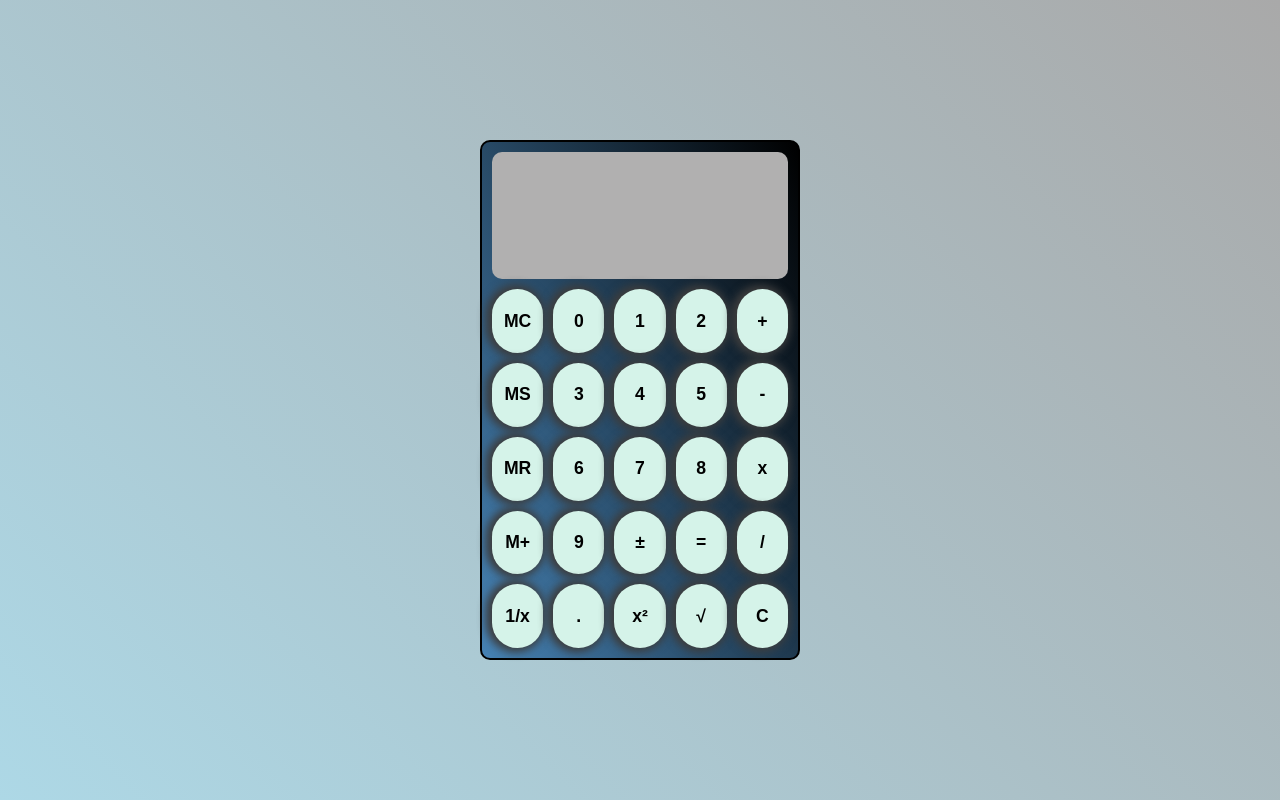
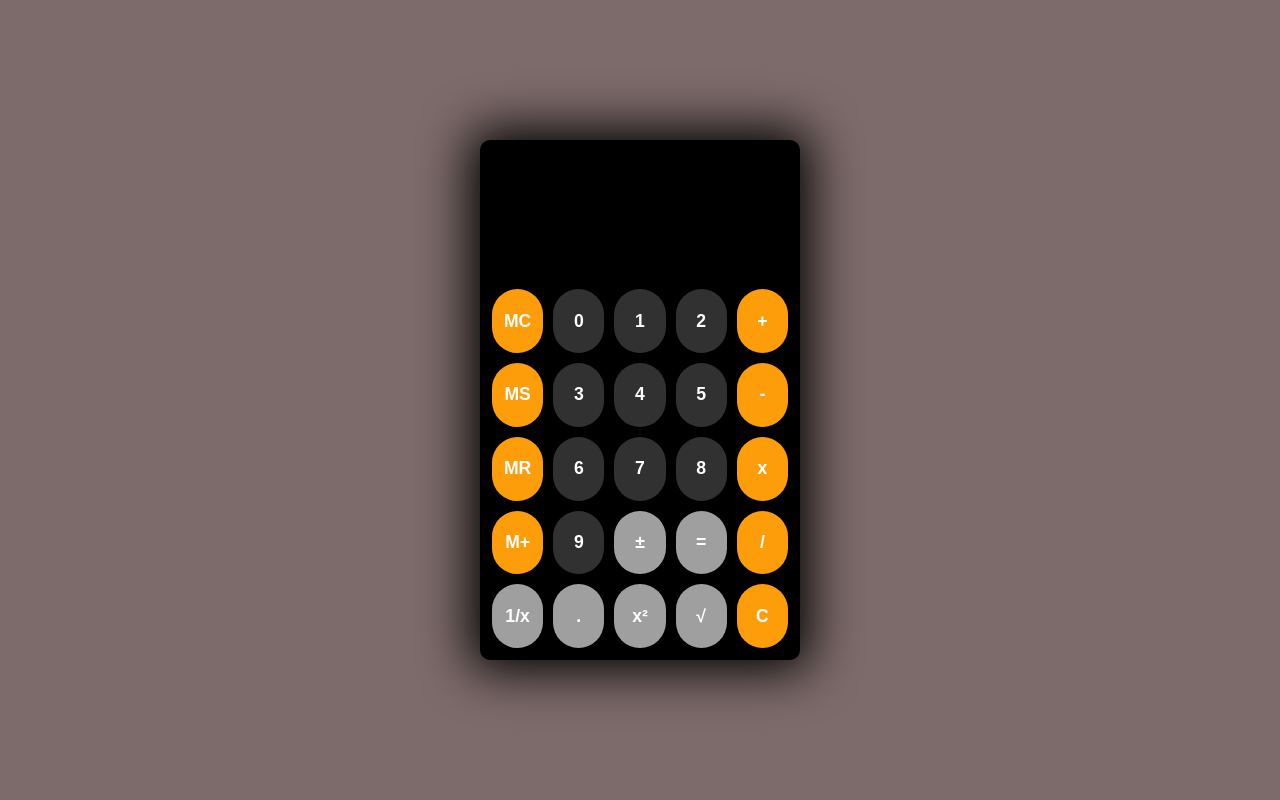
Before and after one commit to Sikander-Hayat-Khan/Web-Based-Calculator, a plain HTML site: page index.html in a window 1280 px wide. Drawn offline with Linux system fonts and the light colour scheme.

Commit message:
changes made to js and css files

```diff
--- a/script.js
+++ b/script.js
@@ -17,13 +17,26 @@ const buttonArray = [
     ["1/x", ".", "x²", "√", "C"]
 ];
 
+
+const yellowoperators = ["MC", "MS", "MR", "M+", "C", "/", "+", "-", "x"];
+const greyoperators = ["1/x", ".", "x²", "√", "±", "="];
 for (let i = 0; i < 5; i++) {
     for (let j = 0; j < 5; j++) {
         const val = buttonArray[i][j];
         button = document.createElement("button");
         button.textContent = val;
         Grid.appendChild(button);
+        button.style.color = "white"
 
+        if (yellowoperators.includes(val)) {
+            button.style.backgroundColor = "#FE9D0A";
+        }
+        else if (greyoperators.includes(val)) {
+            button.style.backgroundColor = "#9F9F9F";
+        }
+        else {
+            button.style.backgroundColor = "#313131"
+        }
         // Assigning functions
         if (isDigit(val) || val === ".") {
             button.addEventListener("click", () => appendValue(val));
--- a/style.css
+++ b/style.css
@@ -4,7 +4,7 @@
     box-sizing: border-box;
 }
 body {
-    background: linear-gradient(45deg, lightblue, darkgrey);
+    background-color: rgb(125, 106, 106);
 }
 .calc {
     display: flex;
@@ -25,12 +25,15 @@ body {
     grid-gap: 10px;
     padding: 10px;
     border-radius: 10px;
-    background: linear-gradient(65deg, steelblue, black);
+    background-color: black;
+    /* background: linear-gradient(65deg, steelblue, black); */
+    box-shadow: 0px 0px 50px 10px black;
 }
 
 #display {
     grid-column: 1 / 6;
-    background-color: rgb(177, 176, 176);
+    /* background-color: rgb(177, 176, 176); */
+    background-color: black;
     border-radius: 10px;
     display: flex;
     flex-direction: column;
@@ -45,6 +48,9 @@ body {
     text-align: left;
     color: #444;
     min-height: 1.4em;
+    color: white;
+    font-family: sans-serif;
+    font-size: 1.5rem;
 }
 
 #bottom-display {
@@ -53,6 +59,9 @@ body {
     text-align: right;
     color: black;
     word-wrap: break-word;
+    color: white;
+    font-family: sans-serif;
+    font-size: 2rem;
 }
 
 button {
@@ -63,7 +72,6 @@ button {
     font-size: 1.1rem;
     cursor: pointer;
     transition: background-color 0.2s ease;
-    box-shadow: -2px 0px 8px 4px rgb(61, 61, 61);
 }
 
 button:hover {
```
